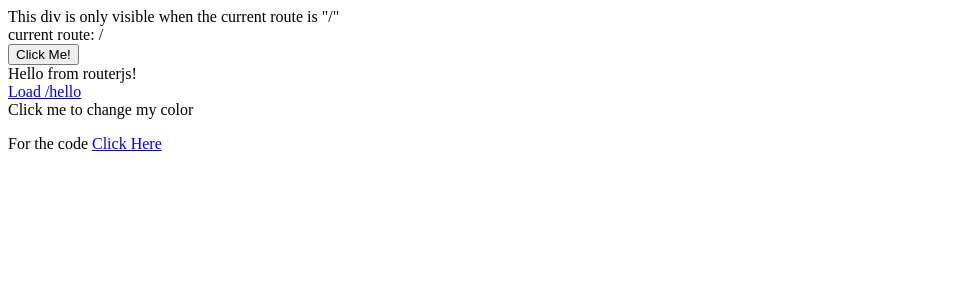
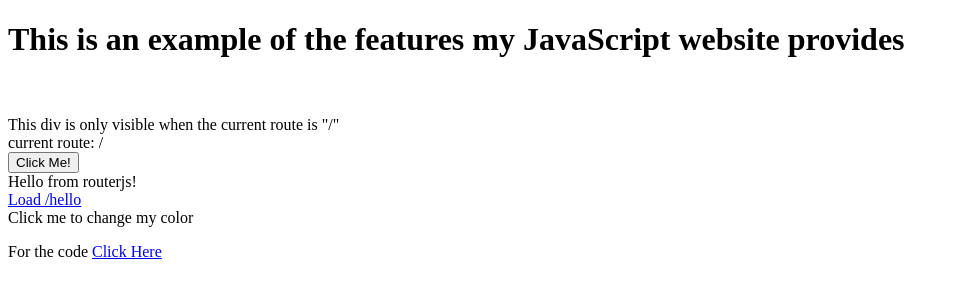
Before and after one commit to RohanLodhi/routerjs, a plain HTML site: page index.html in a window 1280 px wide. Shown: the whole page, without its empty margins (0-959 px from the left). Drawn offline with Linux system fonts and the light colour scheme.

Commit message:
Update index.html

```diff
--- a/index.html
+++ b/index.html
@@ -18,6 +18,8 @@
     </style>
   </head>
   <body>
+    <h1> This is an example of the features my JavaScript website provides </h1>
+    <br> <br>
     <div _routerIf="this.currentRoute==='/'">
       This div is only visible when the current route is "/"
     </div>
```
